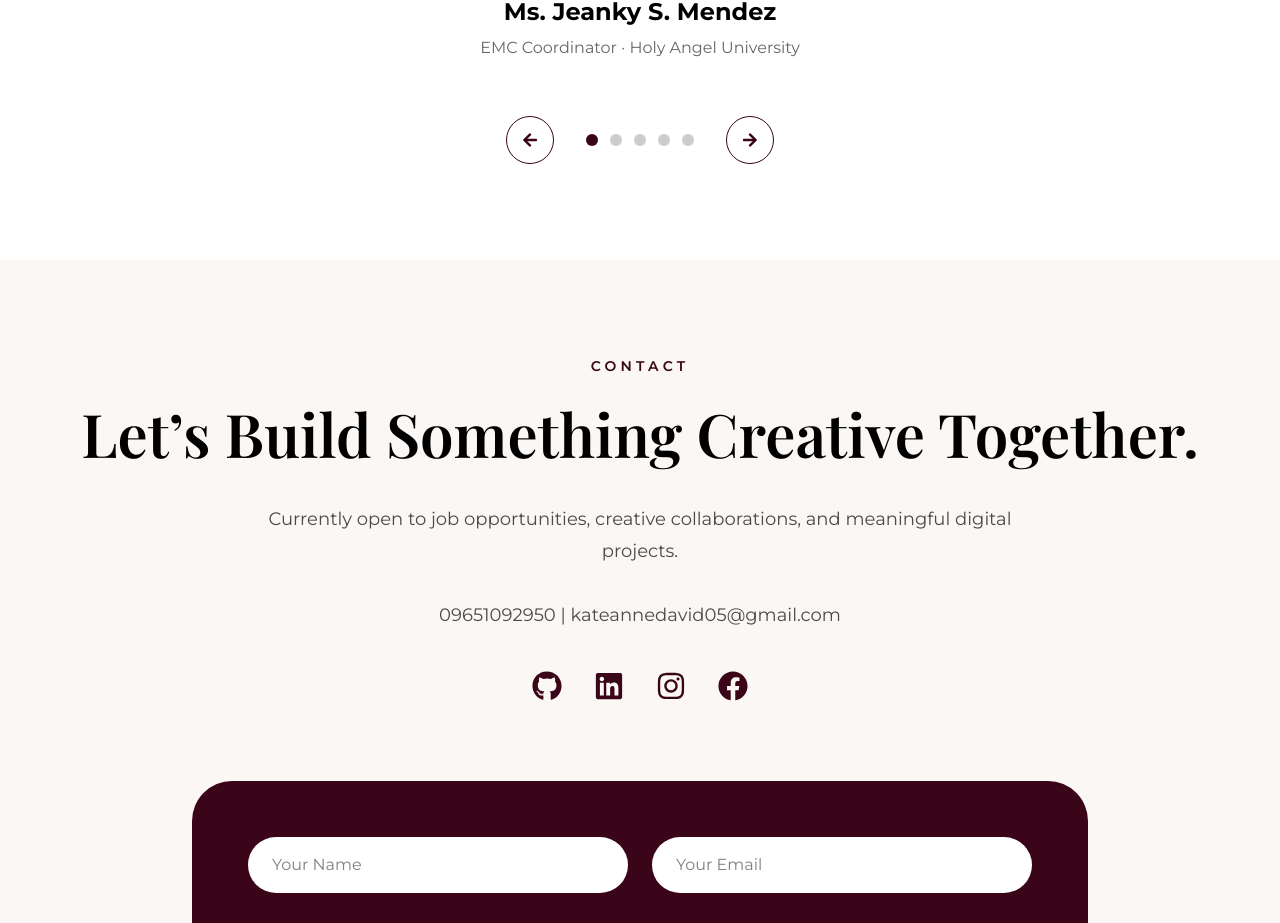
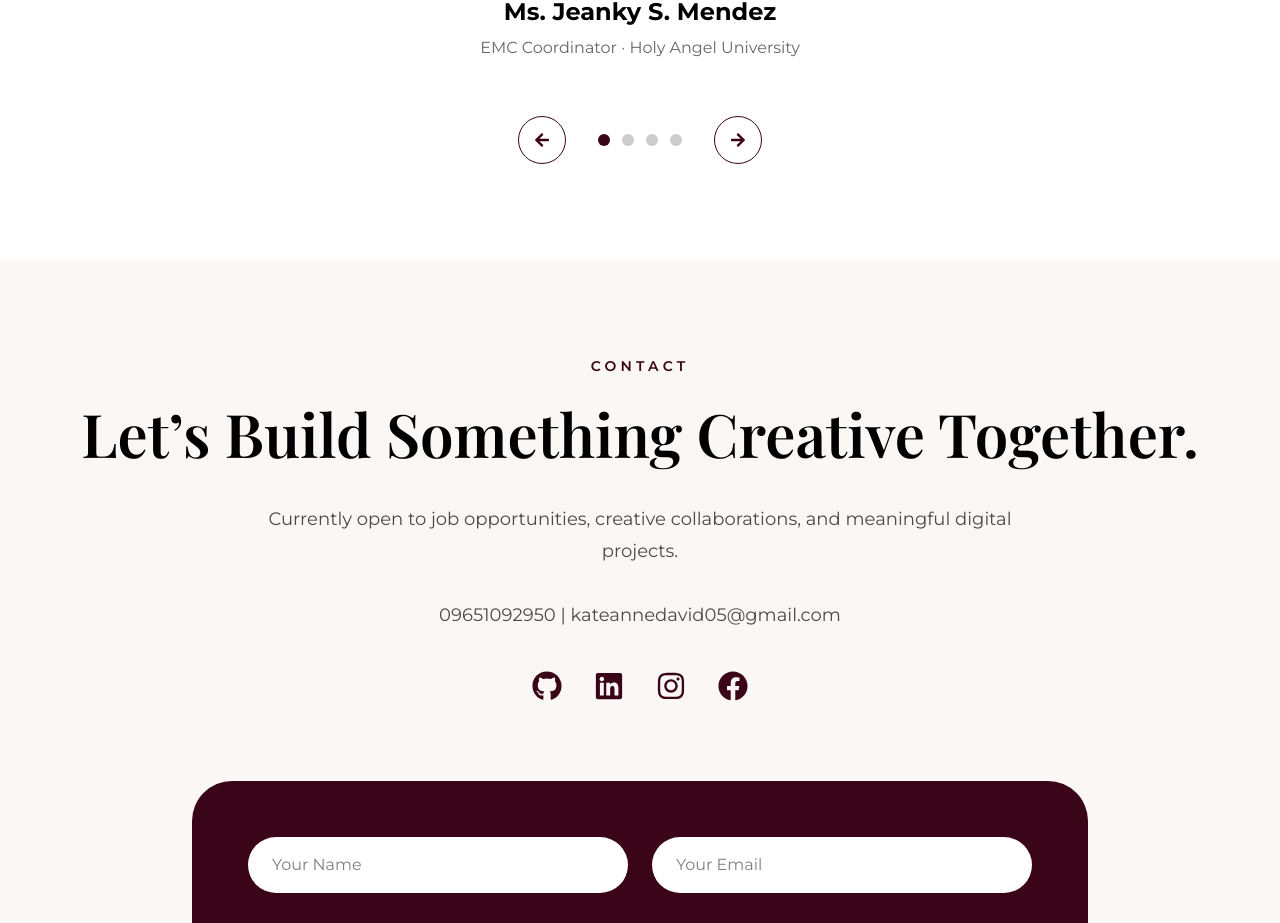
Before and after one commit to K8Dvd/kate-portfolio, a React (Vite) app: page / in a window 1280 px wide. Shown: the part 5299-6222 px from the top of the page. Built offline with nearby package versions, Linux system fonts and the light colour scheme.

Commit message:
change the reco

```diff
--- a/src/components/recommendations.jsx
+++ b/src/components/recommendations.jsx
@@ -39,14 +39,6 @@ function Recommendations() {
       company: 'Holy Angel University',
       message:
         'Collaborating with Kate made me realize how hardworking and determined she is. She is always eager to get the job done and consistently gives her best effort in every task. Her dedication and willingness to learn are qualities that every developer should strive to have when entering the industry.',
-    },
-
-    {
-      name: 'Alexander Atencio',
-      role: 'Network Security Engineer',
-      company: 'Trends and Technologies Inc.',
-      message:
-        'Lablab hon hon koooooooo',
     },
 
 
```
